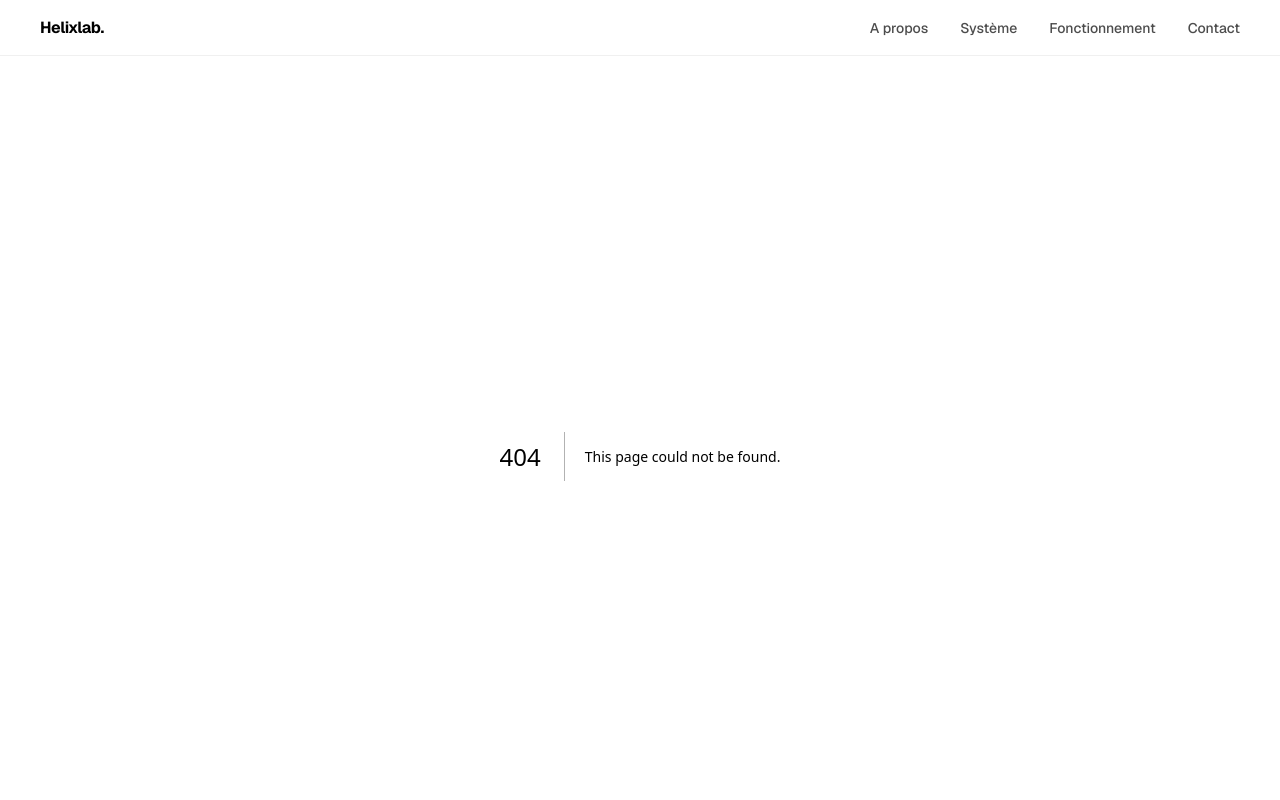
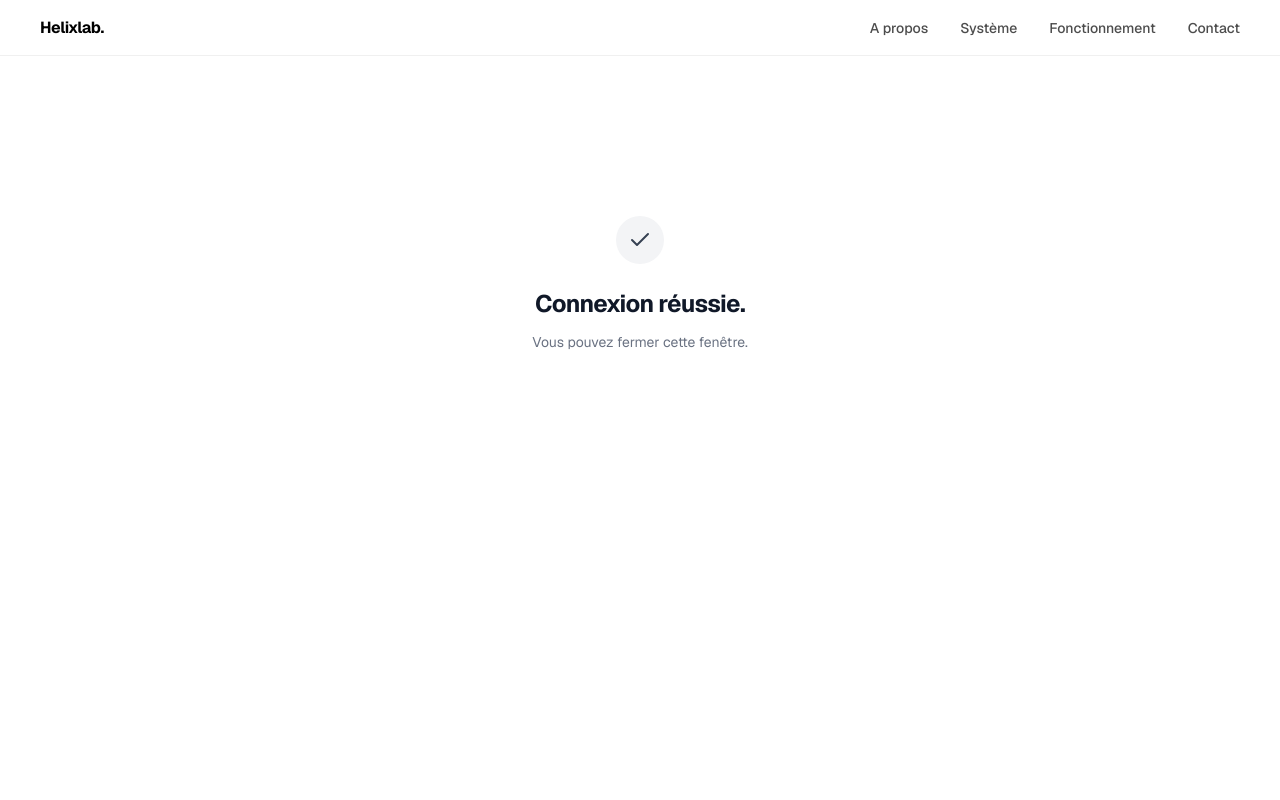
Before and after one commit to Helixlab27/helixlab, a Next.js app: page /oauth-callback in a window 1280 px wide. Before the commit this address had no page. Shown: the top 800 px of the page. Built offline with nearby package versions, Linux system fonts and the light colour scheme.

Commit message:
ajouter /oauth-callback, ancre politique-confidentialite, remplacer Vercel par Netlify

```diff
--- a/app/mentions-legales/page.tsx
+++ b/app/mentions-legales/page.tsx
@@ -19,7 +19,7 @@ export default function MentionsLegales() {
             <div><dt className="inline font-medium text-gray-900">Email : </dt><dd className="inline"><a href="mailto:helixlab27@gmail.com" className="underline underline-offset-2 hover:text-gray-900">helixlab27@gmail.com</a></dd></div>
             <div><dt className="inline font-medium text-gray-900">Site : </dt><dd className="inline">helixlab.fr</dd></div>
             <div><dt className="inline font-medium text-gray-900">Localisation : </dt><dd className="inline">Auvergne-Rhône-Alpes, France</dd></div>
-            <div><dt className="inline font-medium text-gray-900">Hébergement : </dt><dd className="inline">Vercel Inc. — 340 Pine Street, San Francisco, CA 94104, USA</dd></div>
+            <div><dt className="inline font-medium text-gray-900">Hébergement : </dt><dd className="inline">Netlify, Inc. — 2325 3rd Street, Suite 215, San Francisco, CA 94107, USA</dd></div>
           </dl>
         </section>
 
@@ -43,7 +43,7 @@ export default function MentionsLegales() {
         <hr className="border-gray-100 mb-14" />
 
         {/* Politique de confidentialité */}
-        <section className="mb-14">
+        <section id="politique-confidentialite" className="mb-14">
           <h2 className="text-xs font-semibold tracking-widest text-gray-400 uppercase mb-6">
             Politique de confidentialité
           </h2>
@@ -51,7 +51,7 @@ export default function MentionsLegales() {
             <div><dt className="inline font-medium text-gray-900">Responsable : </dt><dd className="inline">HelixLab® — Elisa Tholin — <a href="mailto:helixlab27@gmail.com" className="underline underline-offset-2 hover:text-gray-900">helixlab27@gmail.com</a></dd></div>
             <div><dt className="inline font-medium text-gray-900">Données collectées : </dt><dd className="inline">Nom, email, téléphone des cliniques clientes</dd></div>
             <div><dt className="inline font-medium text-gray-900">Finalité : </dt><dd className="inline">Fourniture du service de relance automatique</dd></div>
-            <div><dt className="inline font-medium text-gray-900">Hébergement : </dt><dd className="inline">Vercel — conforme RGPD</dd></div>
+            <div><dt className="inline font-medium text-gray-900">Hébergement : </dt><dd className="inline">Netlify — conforme RGPD</dd></div>
             <div><dt className="inline font-medium text-gray-900">Sous-traitants : </dt><dd className="inline">Anthropic (Claude AI), Twilio (WhatsApp), Make (automatisation), Google Sheets (données), Meta Platforms (Instagram DM)</dd></div>
             <div><dt className="inline font-medium text-gray-900">Durée de conservation : </dt><dd className="inline">Durée de l&apos;abonnement + 12 mois</dd></div>
             <div><dt className="inline font-medium text-gray-900">Droits : </dt><dd className="inline">Accès, rectification, effacement — contact <a href="mailto:helixlab27@gmail.com" className="underline underline-offset-2 hover:text-gray-900">helixlab27@gmail.com</a> — réclamation <a href="https://www.cnil.fr" target="_blank" rel="noopener noreferrer" className="underline underline-offset-2 hover:text-gray-900">www.cnil.fr</a></dd></div>
--- /dev/null
+++ b/app/oauth-callback/page.tsx
@@ -0,0 +1,21 @@
+export default function OAuthCallback() {
+  return (
+    <main className="bg-white min-h-screen py-20 px-6">
+      <div className="container mx-auto max-w-3xl">
+        <div className="flex flex-col items-center justify-center text-center py-20">
+          <div className="w-12 h-12 rounded-full bg-gray-100 flex items-center justify-center mb-6">
+            <svg xmlns="http://www.w3.org/2000/svg" className="w-6 h-6 text-gray-700" viewBox="0 0 24 24" fill="none" stroke="currentColor" strokeWidth="2" strokeLinecap="round" strokeLinejoin="round">
+              <polyline points="20 6 9 17 4 12" />
+            </svg>
+          </div>
+          <h1 className="text-2xl font-bold tracking-tight text-gray-900 mb-3">
+            Connexion réussie.
+          </h1>
+          <p className="text-sm text-gray-500">
+            Vous pouvez fermer cette fenêtre.
+          </p>
+        </div>
+      </div>
+    </main>
+  );
+}
```
